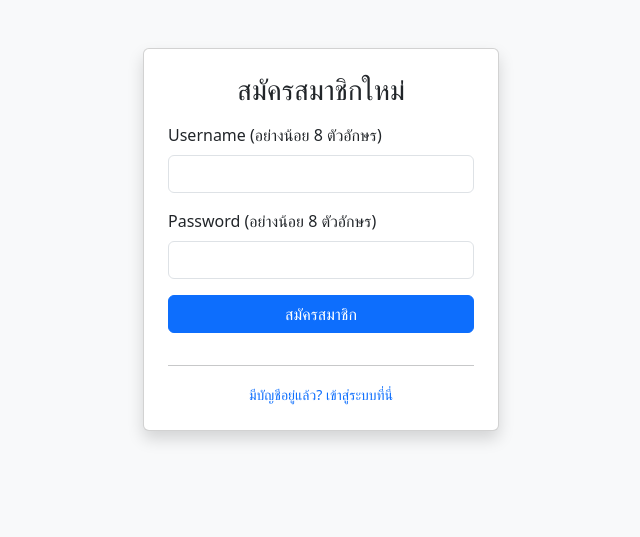
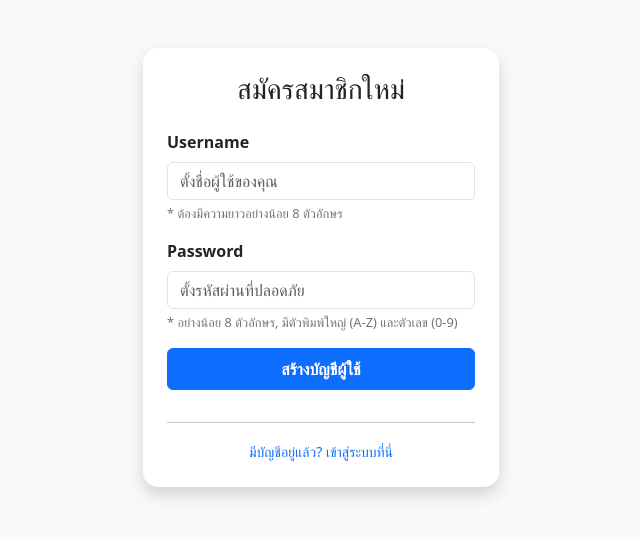
Before and after one commit to 6810110102psu-cmd/bouquet-web, a Flask app: page /register in a window 1280 px wide. Shown: the top 537 px of the page, without its empty margins (319-959 px from the left). Run offline with Flask 3, Linux system fonts and the light colour scheme.

Commit message:
ปรับปรุงไฟล์ register.html โดยเพิ่มข้อความแนะนำ (Helper Text) ใต้ช่องกรอกข้อมูล เพื่อให้ผู้ใช้ทราบเงื่อนไข 8 ตัวอักษร + ตัวพิมพ์ใหญ่ + ตัวเลข จะได้สมัครสมาชิกผ่านในครั้งเดียว

```diff
--- a/app.py
+++ b/app.py
@@ -2,6 +2,7 @@ from flask import Flask, render_template, request, redirect, session, flash
 from flask_sqlalchemy import SQLAlchemy
 from datetime import datetime
 import json
+import re
 
 app = Flask(__name__)
 app.secret_key = "bouquet-secret-key"
@@ -102,23 +103,32 @@ def register():
         username = request.form["username"]
         password = request.form["password"]
 
-        # 1. ตรวจสอบความยาวของ Username (ต้อง 8 ตัวขึ้นไป)
+        # 1. ตรวจสอบ Username (8 ตัวขึ้นไป)
         if len(username) < 8:
-            flash("ชื่อผู้ใช้ (Username) ต้องมีความยาวอย่างน้อย 8 ตัวอักษร", "danger")
+            flash("Username ต้องมีความยาวอย่างน้อย 8 ตัวอักษร", "danger")
             return redirect("/register")
 
-        # 2. ตรวจสอบความยาวของ Password (ต้อง 8 ตัวขึ้นไป)
+        # 2. ตรวจสอบความยาว Password (8 ตัวขึ้นไป)
         if len(password) < 8:
-            flash("รหัสผ่าน (Password) ต้องมีความยาวอย่างน้อย 8 ตัวอักษร", "danger")
+            flash("Password ต้องมีความยาวอย่างน้อย 8 ตัวอักษร", "danger")
             return redirect("/register")
 
-        # 3. ตรวจสอบว่ามีชื่อนี้ในระบบหรือยัง
+        # 3. ตรวจสอบว่ามีตัวพิมพ์ใหญ่ (A-Z) อย่างน้อย 1 ตัวหรือไม่
+        if not re.search(r"[A-Z]", password):
+            flash("Password ต้องมีตัวพิมพ์ใหญ่ (A-Z) อย่างน้อย 1 ตัว", "danger")
+            return redirect("/register")
+
+        # 4. ตรวจสอบว่ามีตัวเลข (0-9) อย่างน้อย 1 ตัวหรือไม่
+        if not re.search(r"\d", password):
+            flash("Password ต้องมีตัวเลข (0-9) อย่างน้อย 1 ตัว", "danger")
+            return redirect("/register")
+
+        # 5. เช็กชื่อซ้ำและบันทึกลงฐานข้อมูล (ส่วนเดิม)
         existing_user = User.query.filter_by(username=username).first()
         if existing_user:
             flash("ชื่อผู้ใช้นี้ถูกใช้ไปแล้ว", "danger")
             return redirect("/register")
 
-        # บันทึกผู้ใช้ใหม่
         new_user = User(username=username, password=password)
         db.session.add(new_user)
         db.session.commit()
--- a/templates/register.html
+++ b/templates/register.html
@@ -4,42 +4,55 @@
     <meta charset="UTF-8">
     <title>Register - สมัครสมาชิก</title>
     <link href="https://cdn.jsdelivr.net/npm/bootstrap@5.3.2/dist/css/bootstrap.min.css" rel="stylesheet">
+    <style>
+        .form-text { font-size: 0.8rem; color: #6c757d; }
+    </style>
 </head>
 <body class="bg-light">
 
 <div class="container mt-5">
     <div class="row justify-content-center">
         <div class="col-md-4">
-            <div class="card p-4 shadow">
-                <h3 class="text-center mb-3">สมัครสมาชิกใหม่</h3>
+            <div class="card p-4 shadow border-0" style="border-radius: 15px;">
+                <h3 class="text-center mb-4">สมัครสมาชิกใหม่</h3>
 
                 {% with messages = get_flashed_messages(with_categories=true) %}
                     {% if messages %}
                         {% for category, message in messages %}
-                            <div class="alert alert-{{ category }}">{{ message }}</div>
+                            <div class="alert alert-{{ category }} py-2">{{ message }}</div>
                         {% endfor %}
                     {% endif %}
                 {% endwith %}
 
                 <form method="POST">
                     <div class="mb-3">
-                        <label class="form-label">Username (อย่างน้อย 8 ตัวอักษร)</label>
-                        <input type="text" name="username" class="form-control" minlength="8" required>
+                        <label class="form-label fw-bold">Username</label>
+                        <input type="text" name="username" class="form-control"
+                            placeholder="ตั้งชื่อผู้ใช้ของคุณ" minlength="8" required>
+                        <div class="form-text mt-1">
+                            * ต้องมีความยาวอย่างน้อย 8 ตัวอักษร
+                        </div>
                     </div>
 
                     <div class="mb-3">
-                        <label class="form-label">Password (อย่างน้อย 8 ตัวอักษร)</label>
-                        <input type="password" name="password" class="form-control" minlength="8" required>
+                        <label class="form-label fw-bold">Password</label>
+                        <input type="password" name="password" class="form-control"
+                            placeholder="ตั้งรหัสผ่านที่ปลอดภัย" minlength="8" required>
+                        <div class="form-text mt-1">
+                            * อย่างน้อย 8 ตัวอักษร, มีตัวพิมพ์ใหญ่ (A-Z) และตัวเลข (0-9)
+                        </div>
                     </div>
 
-                    <button type="submit" class="btn btn-primary w-100 mb-3">
-                        สมัครสมาชิก
+                    <button type="submit" class="btn btn-primary w-100 mb-3 py-2 fw-bold">
+                        สร้างบัญชีผู้ใช้
                     </button>
                 </form>
 
                 <div class="text-center">
                     <hr>
-                    <a href="/login" class="text-decoration-none small">มีบัญชีอยู่แล้ว? เข้าสู่ระบบที่นี่</a>
+                    <a href="/login" class="text-decoration-none small text-primary">
+                        มีบัญชีอยู่แล้ว? เข้าสู่ระบบที่นี่
+                    </a>
                 </div>
             </div>
         </div>
```
